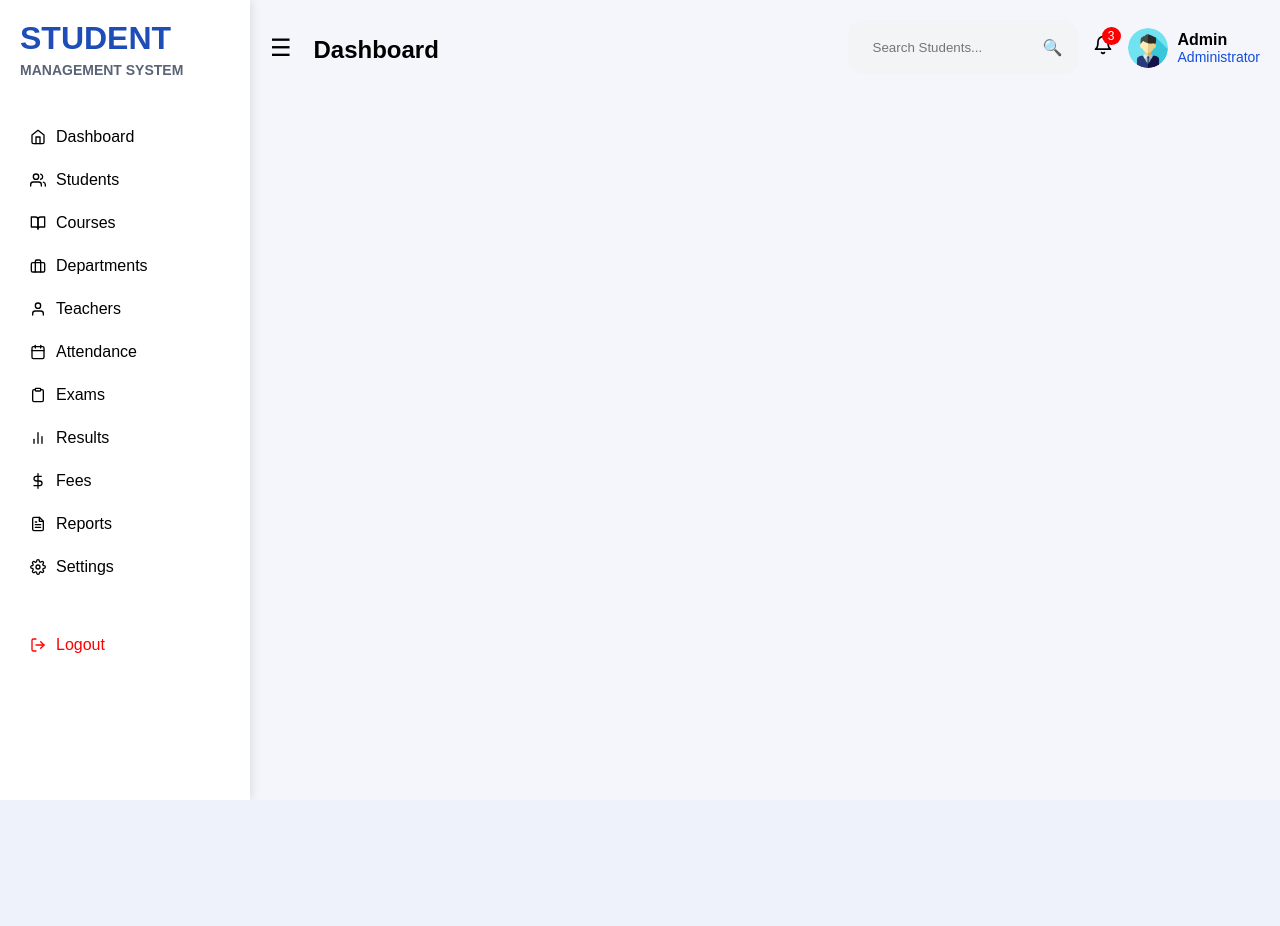
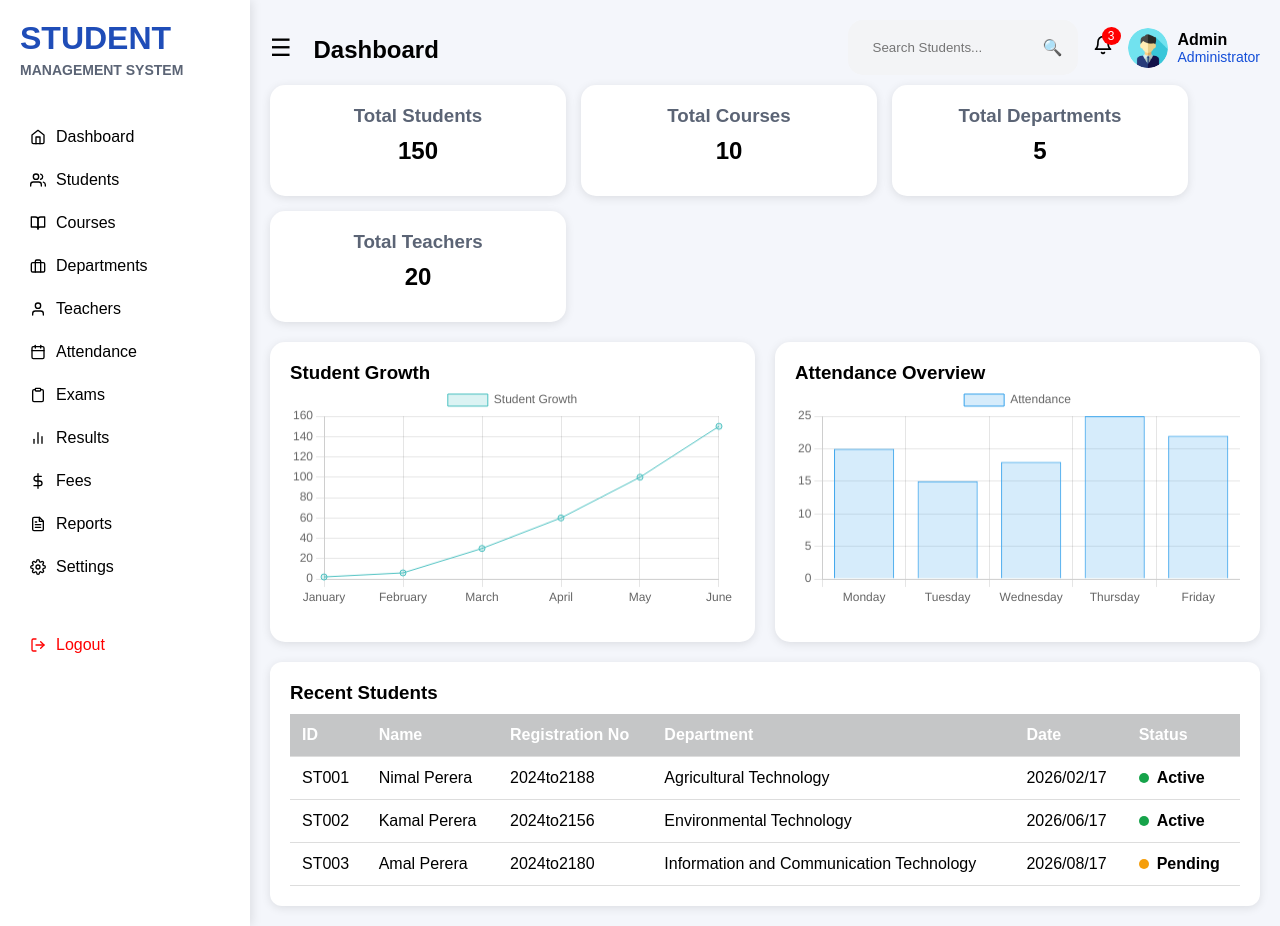
Before and after one commit to Dhanushapathum/student-management-system, a React (Vite) app in the folder my-project/: page /dashboard in a window 1280 px wide. Before the commit the page ends 800 px from the top, so only its background shows below. Built offline with nearby package versions, Linux system fonts and the light colour scheme.

Commit message:
finish add dashboard content

```diff
--- a/my-project/package.json
+++ b/my-project/package.json
@@ -10,7 +10,9 @@
     "preview": "vite preview"
   },
   "dependencies": {
+    "chart.js": "^4.5.1",
     "react": "^19.2.6",
+    "react-chartjs-2": "^5.3.1",
     "react-dom": "^19.2.6",
     "react-icons": "^5.6.0",
     "react-router-dom": "^7.18.0"
--- a/my-project/src/index.css
+++ b/my-project/src/index.css
@@ -266,6 +266,7 @@ body{
     justify-content: space-between;
     align-items: center;
 
+
 }
 .search-bar{
     padding: 10px;
@@ -343,3 +344,98 @@ body{
     font-size: 14px;
     color:#134ed8
 }
+.cards{
+    display:flex;
+    flex-wrap: wrap;
+    gap: 15px;
+    margin-top:10px;
+}
+.card{
+    background: white;
+    padding: 20px;
+    border-radius: 15px;
+    box-shadow: 0 2px 10px rgba(0, 0, 0, 0.1);
+    text-align: center;
+    width: 296px;
+    height: 111px;
+}
+.card h3{
+    margin-bottom: 10px;
+    color: #5b6475;
+}
+.card p{
+    font-size: 24px;
+   font-weight: bold;
+}
+.charts{
+    display: flex;
+    gap: 20px;
+    margin-top: 20px;
+}
+.chart-card{
+    background: white;
+    padding: 20px;
+    border-radius: 15px;
+    box-shadow: 0 2px 10px rgba(0, 0, 0, 0.1);
+    width: 100%;
+    height: 300px;
+}
+.chart-placeholder{
+    height: 300px;
+    display: flex;
+    justify-content: center;
+    align-items: center;
+    font-size: 18px;
+    color: #999;
+}
+
+/* Table */
+.table-section{
+    background:white;
+    padding:20px;
+    border-radius:12px;
+    box-shadow:0 2px 10px rgba(0,0,0,0.1);
+    margin-top: 20px;
+
+}
+.table-section h3{
+    margin-bottom: 10px;
+}
+table{
+    width: 100%;
+    border-collapse: collapse;
+}
+th{
+    background:#c5c6c7;
+    color:white;
+}
+th, td{
+    padding:12px;
+    border-bottom:1px solid #ddd;
+    text-align:left;
+}
+tr:hover{
+    background:#f5f5f5;
+}
+.status-text{
+    display: inline-flex;
+    align-items: center;
+    gap: 8px;
+    font-weight: 600;
+}
+
+.active, .pending{
+    display: inline-block;
+    width: 10px;
+    height: 10px;
+    border-radius: 50%;
+    vertical-align: middle;
+}
+
+.active{
+    background-color: #16a34a;
+}
+
+.pending{
+    background-color: #f59e0b;
+}
--- a/my-project/src/pages/Dashboard.jsx
+++ b/my-project/src/pages/Dashboard.jsx
@@ -14,6 +14,31 @@ import {
   FiLogOut,
   FiGrid,
 } from "react-icons/fi";
+
+import {
+    Chart as ChartJS,
+    CategoryScale,
+    LinearScale,
+    PointElement,
+    LineElement,
+    BarElement,
+    Title,
+    Tooltip,
+    Legend,
+  } from 'chart.js';
+
+import { Line,Bar } from 'react-chartjs-2';
+ChartJS.register(
+    CategoryScale,
+    LinearScale,
+    PointElement,
+    LineElement,
+    BarElement,
+    Title,
+    Tooltip,
+    Legend
+  );
+
 import {useNavigate} from "react-router-dom";
 
 
@@ -21,11 +46,38 @@ import AdminImage from '../assets/admin.png';
 
 
 function Dashboard() {
+  //logic for logout
   const navigate = useNavigate();
   const handleLogout = () => {
     // Logout logic
     navigate("/");
   }
+
+  const studentGrowthData = {
+    labels: ['January', 'February', 'March', 'April', 'May', 'June'],
+    datasets: [
+      {
+        label: 'Student Growth',
+        data: [2, 6, 30, 60, 100, 150],
+        backgroundColor: 'rgba(75, 192, 192, 0.2)',
+        borderColor: 'rgba(75, 192, 192, 1)',
+        borderWidth: 1,
+      },
+    ],
+  };
+
+  const attendanceData = {
+    labels:['Monday', 'Tuesday', 'Wednesday', 'Thursday', 'Friday'],
+    datasets:[
+        {
+            label: 'Attendance',
+            data: [20, 15, 18, 25, 22],
+            backgroundColor: 'rgba(54, 162, 235, 0.2)',
+            borderColor: 'rgba(54, 162, 235, 1)',
+            borderWidth: 1,
+        }
+    ]
+};
 
   return (
         <div className="dashboard">
@@ -36,7 +88,6 @@ function Dashboard() {
                     <h2>MANAGEMENT SYSTEM</h2>
                     <ul>
                         <li><FiHome /> <span>Dashboard</span></li>
-
                         <li><FiUsers /> <span>Students</span></li>
                         <li><FiBookOpen /> <span>Courses</span></li>
                         <li><FiBriefcase /> <span>Departments</span></li>
@@ -81,7 +132,97 @@ function Dashboard() {
                             </div>
                         </div>
                     </div>
+
+                     {/* Dashboard Cards */}
+                    <div className="cards">
+                        <div className="card">
+                            <h3>Total Students</h3>
+                            <p>150</p>
                         </div>
+
+                        <div className="card">
+                            <h3>Total Courses</h3>
+                            <p>10</p>
+                        </div>
+
+                        <div className="card">
+                            <h3>Total Departments</h3>
+                            <p>5</p>
+                        </div>
+
+                        <div className="card">
+                            <h3>Total Teachers</h3>
+                            <p>20</p>
+                        </div>
+                    </div>
+
+                  {/* Student Growth Chart */}
+                    <div className="charts">
+
+                            <div className="chart-card">
+                                <h3>Student Growth</h3>
+                                <Line data={studentGrowthData} />
+                            </div>
+                            <div className="chart-card">
+                                <h3>Attendance Overview</h3>
+                                <Bar data={attendanceData} />
+                            </div>
+                    </div>
+                    <div className="table-section">
+                       <h3>Recent Students</h3>
+                          <table>
+                                <thead>
+                                    <tr>
+                                        <th>ID</th>
+                                        <th>Name</th>
+                                        <th>Registration No</th>
+                                        <th>Department</th>
+                                        <th>Date</th>
+                                        <th>Status</th>
+                                    </tr>
+                                </thead>
+                            <tbody>
+                                <tr>
+                                    <td>ST001</td>
+                                    <td>Nimal Perera</td>
+                                    <td>2024to2188</td>
+                                    <td>Agricultural Technology</td>
+                                    <td>2026/02/17</td>
+                                    <td><span className="status-text"><span className="active"></span><span>Active</span></span></td>
+                                </tr>
+
+                                <tr>
+                                    <td>ST002</td>
+                                    <td>Kamal Perera</td>
+                                    <td>2024to2156</td>
+                                    <td>Environmental Technology</td>
+                                    <td>2026/06/17</td>
+                                    <td><span className="status-text"><span className="active"></span><span>Active</span></span></td>
+                                </tr>
+
+                                <tr>
+                                    <td>ST003</td>
+                                    <td>Amal Perera</td>
+                                    <td>2024to2180</td>
+                                    <td>Information and Communication Technology</td>
+                                    <td>2026/08/17</td>
+                                    <td><span className="status-text"><span className="pending"></span><span>Pending</span></span></td>
+                                </tr>
+                            </tbody>
+                          </table>
+                    </div>
+
+
+
+
+
+
+
+            </div>
+
+
+
+
         </div>
     );
 }
@@ -90,13 +231,4 @@ function Dashboard() {
 
 
 
-
-
-
-
-
-
-
-
-
 export default Dashboard;
```
Also changed, not shown: 1 other file (tests, documents, lock files or other folders). Lines whose indentation alone changed are shown as unchanged.
